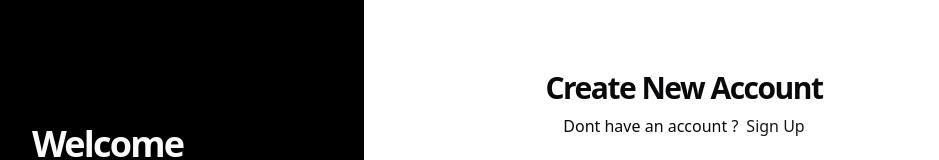
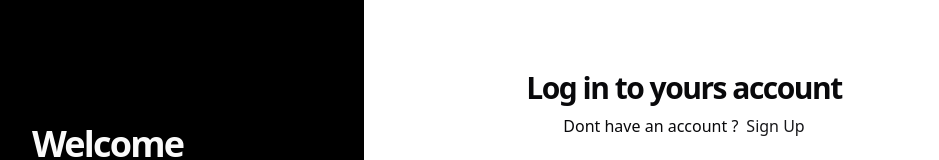
Before and after one commit to fsagrahari23/Mcommerce, a React (Vite) app in the folder Ecommerce2.0/: page /auth/login in a window 1280 px wide. Shown: the part 196-356 px from the top of the page, without its empty margins (276-1215 px from the left). Built offline with nearby package versions, Linux system fonts and the light colour scheme; no server answers; the HTML template or start-up script is replaced by a standard one.

Commit message:
login page updated

```diff
--- a/Ecommerce2.0/src/Pages/Auth/Login.jsx
+++ b/Ecommerce2.0/src/Pages/Auth/Login.jsx
@@ -38,7 +38,7 @@ const AuthLogin = () => {
     <div className="mx-auto w-full max-w-md space-y-6">
       <div className="text-center">
         <h1 className="text-3xl tracking-tighter text-foreground font-bold">
-          Create New Account
+          Log in to yours account
         </h1>
         <p className="mt-2">
           Dont have an account ?
```
